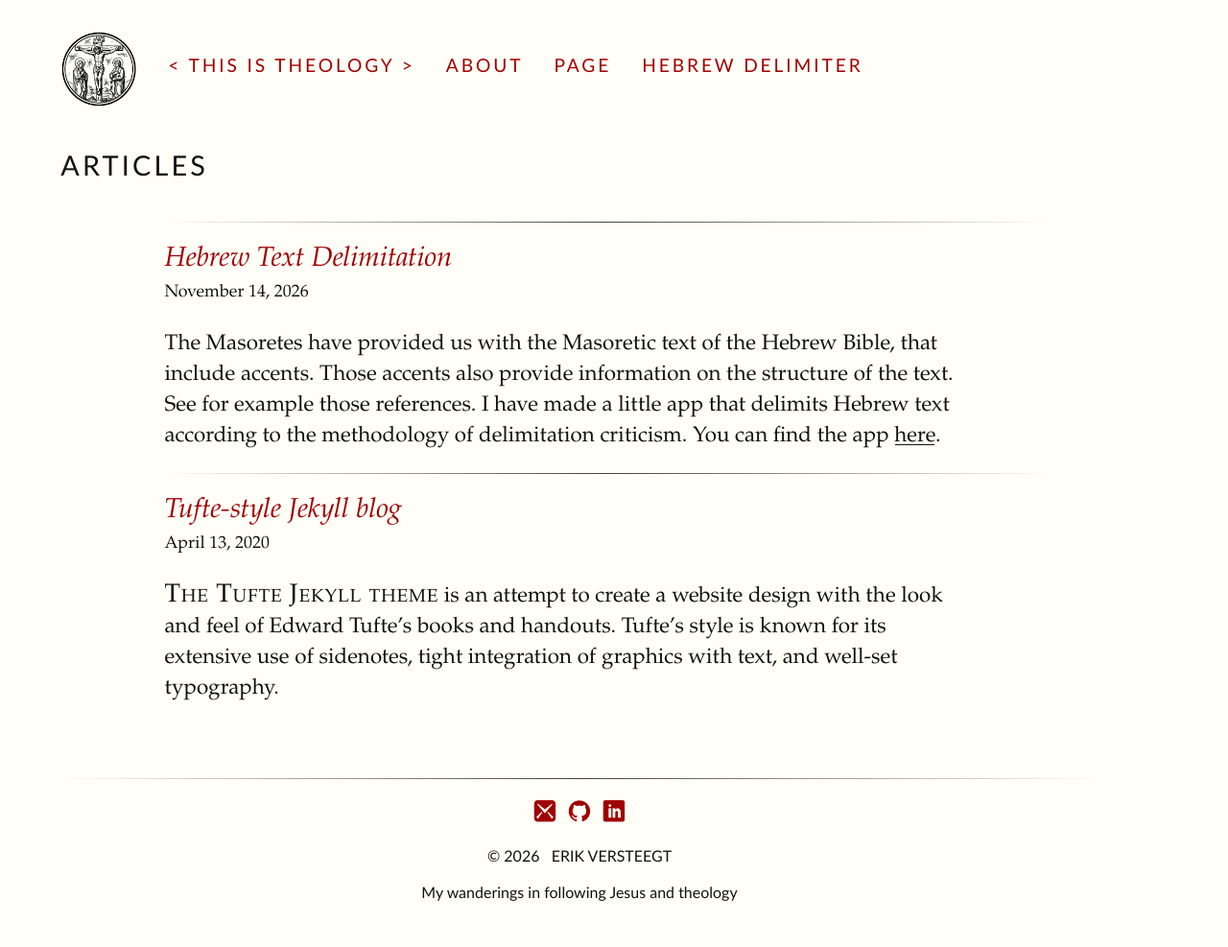
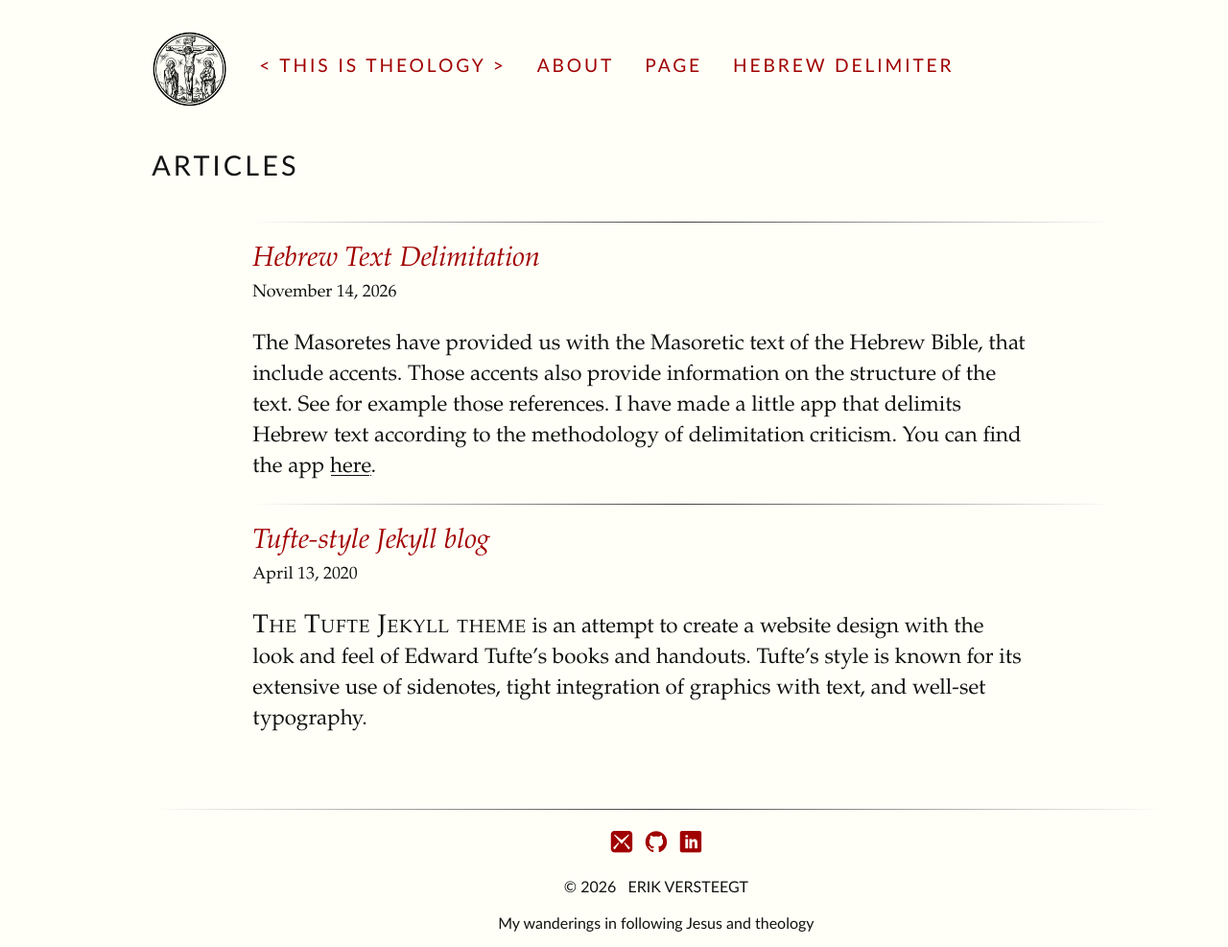
Before and after one commit to ThisIsTheology/thisistheology.github.io, a Jekyll site: the page built from index.html, in a window 1280 px wide. Shown: the whole page at 96% size. Built offline with Jekyll 4.4.1, drawn with Linux system fonts in a browser that asks for light colours; some web fonts are replaced; before the commit the page ends 955 px from its top, so only the background shows below that.

Commit message:
Update tufte.scss

```diff
--- a/css/tufte.scss
+++ b/css/tufte.scss
@@ -649,3 +649,11 @@ html {
   overflow-y: scroll;
   scrollbar-gutter: stable;
 }
+
+body,
+body.fullwidth {
+  width: 87.5% !important;
+  padding-left: 12.5% !important;
+  margin-left: auto !important;
+  margin-right: auto !important;
+}
```
